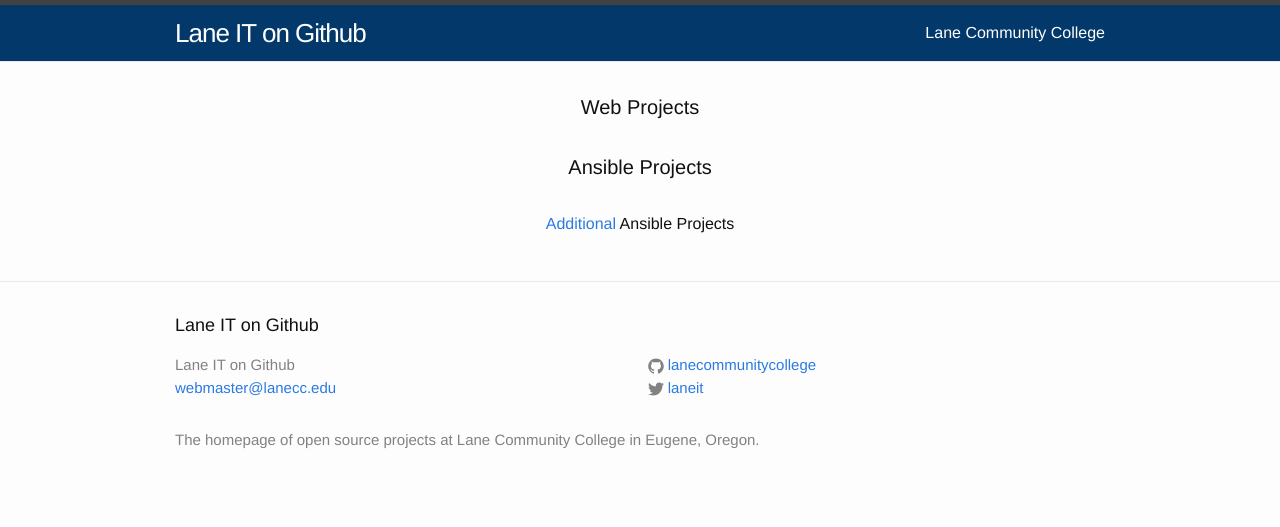
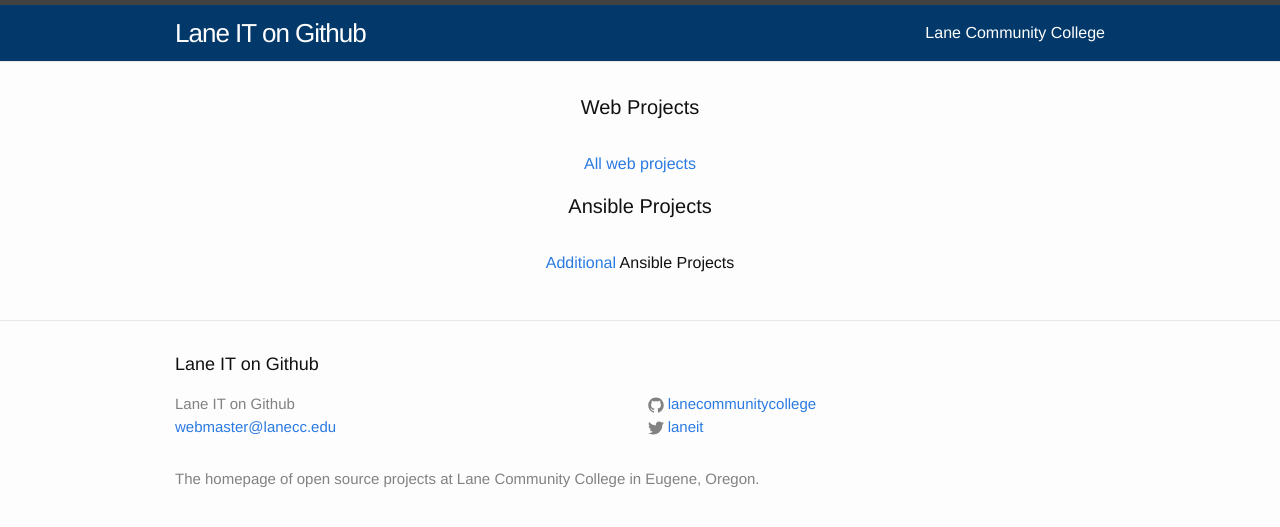
Before and after one commit to LaneCommunityCollege/lanecommunitycollege.github.io, a Jekyll site: the page built from index.html, in a window 1280 px wide. Shown: the top 527 px of the page. Built offline with Jekyll 4.4.1, drawn with Linux system fonts in a browser that asks for light colours; a script that is not in the unit is left out.

Commit message:
changed displayed projects

```diff
--- a/index.html
+++ b/index.html
@@ -18,21 +18,13 @@ layout: default
     <li>
       <div class="github-card" data-github="lanecommunitycollege/jquery-signature" data-width="400" data-height="" data-theme="default"></div>
     </li>
-    <li>
-      <div class="github-card" data-github="lanecommunitycollege/migrationtracker" data-width="400" data-height="" data-theme="default"></div>
-    </li>
-    <li>
-      <div class="github-card" data-github="lanecommunitycollege/url-case-redirect" data-width="400" data-height="" data-theme="default"></div>
-    </li>
   </ul>
+  <p><a href="https://github.com/lanecommunitycollege?utf8=%E2%9C%93&q=NOT%20aspects&type=&language=">All web projects</a></p>
 
   <h2 class="page-heading">Ansible Projects</h2>
   <ul class="project-list">
     <li>
       <div class="github-card" data-github="lanecommunitycollege/aspects_local_users" data-width="400" data-height="" data-theme="default"></div>
-    </li>
-    <li>
-      <div class="github-card" data-github="lanecommunitycollege/aspects_iptables" data-width="400" data-height="" data-theme="default"></div>
     </li>
     <li>
       <div class="github-card" data-github="lanecommunitycollege/aspects_cron" data-width="400" data-height="" data-theme="default"></div>
@@ -47,9 +39,6 @@ layout: default
       <div class="github-card" data-github="lanecommunitycollege/aspects_logstash" data-width="400" data-height="" data-theme="default"></div>
     </li>
     <li>
-      <div class="github-card" data-github="lanecommunitycollege/aspects_openssh" data-width="400" data-height="" data-theme="default"></div>
-    </li>
-    <li>
       <div class="github-card" data-github="lanecommunitycollege/aspects_logwatch" data-width="400" data-height="" data-theme="default""></div>
     </li>
   </ul>
```
